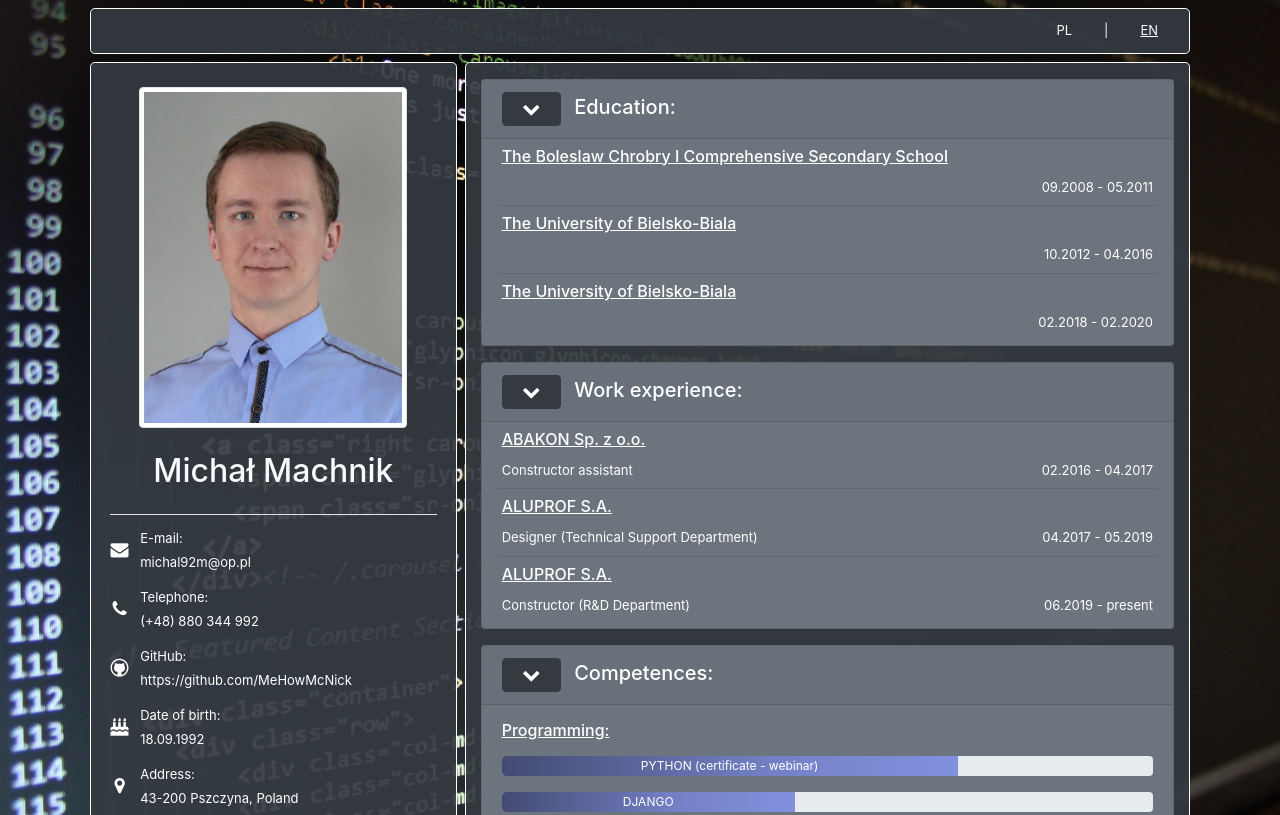
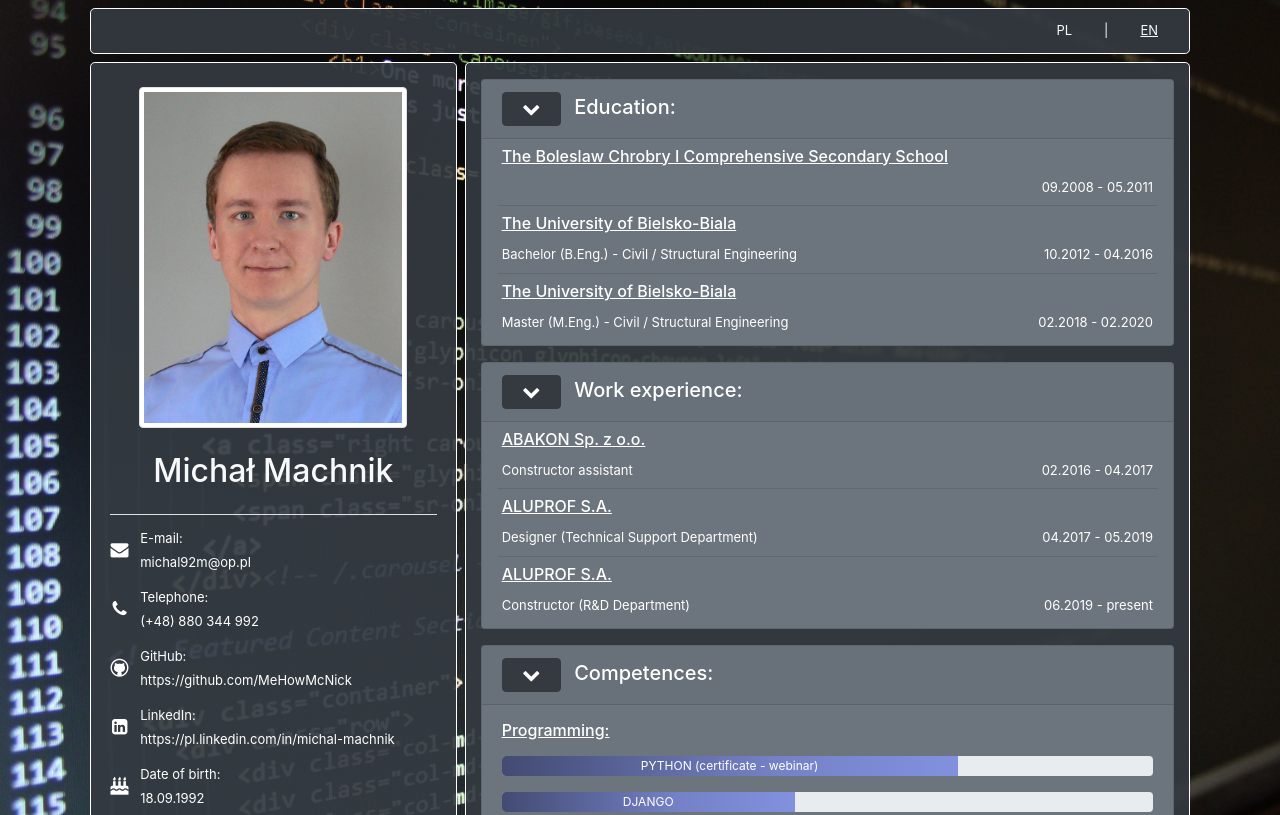
Before and after one commit to MeHowMcNick/InteractiveCV, a plain HTML site: page www/index_en.html in a window 1280 px wide. Shown: the top 815 px of the page. Drawn offline with nearby package versions, Linux system fonts and the light colour scheme.

Commit message:
Add LinkedIn profile

```diff
--- a/css/fontello.css
+++ b/css/fontello.css
@@ -24,7 +24,7 @@
   font-family: "fontello";
   font-style: normal;
   font-weight: normal;
-  speak: none;
+  speak-as: none;
 
   display: inline-block;
   text-decoration: inherit;
@@ -64,3 +64,4 @@
 .icon-github-circled-1:before { content: '\f09b'; font-size: 18px;} /* '' */
 .icon-mail-alt:before { content: '\f0e0'; font-size: 18px;} /* '' */
 .icon-birthday:before { content: '\f1fd'; font-size: 18px;} /* '' */
+.icon-linkedin-squared:before { content: '\f30c'; font-size: 18px;} /* '' */
--- a/www/index_en.html
+++ b/www/index_en.html
@@ -48,7 +48,7 @@
         <div class="container-fluid">
             <div class="row">
                 <div class="col-md-4 bg-dark text-center rounded-lg">
-                    <img src="../img/Photo.JPG" class="img-fluid img-thumbnail mt-4" style="width:80%; filter: grayscale(25%);" alt="Michał Machnik">
+                    <img src="../img/Photo.JPG" class="img-fluid img-thumbnail mt-4" style="width:80%; filter: grayscale(5%);" alt="Michał Machnik">
                     <h2 class="text-light my-4">Michał Machnik</h2>
                     <hr class="bg-light mx-1 my-0">
 
@@ -85,6 +85,18 @@
                         </tr>
                         <tr>
                             <td class="text"><a href="https://github.com/MeHowMcNick/" target="_blank">https://github.com/MeHowMcNick</a></td>
+                        </tr>
+                    </table>
+
+                    <!-- LINKEDIN -->
+
+                    <table class="text-white">
+                        <tr>
+                            <td rowspan="2" class="icon"><i class="icon-linkedin-squared"></i></td>
+                            <td class="text">LinkedIn:</td>
+                        </tr>
+                        <tr>
+                            <td class="text"><a href="https://pl.linkedin.com/in/micha%C5%82-machnik-a87307129" target="_blank">https://pl.linkedin.com/in/michal-machnik</a></td>
                         </tr>
                     </table>
 
@@ -151,6 +163,7 @@
                                         Thesis title: "Computer modelling of composite elements".
                                     </div>
                                 </div>
+                            <p class="card-text text-white pt-1 mb-0 float-left">Bachelor (B.Eng.) - Civil / Structural Engineering</p>
                             <p class="card-text text-white pt-1 float-right">10.2012 - 04.2016</p>
                         </div>
                         <hr class="mx-3 my-0">
@@ -163,6 +176,7 @@
                                     Thesis title: "Deformation test of the crane beam by Bragg's fibre-optic nets".
                                 </div>
                             </div>
+                        <p class="card-text text-white pt-1 mb-0 float-left">Master (M.Eng.) - Civil / Structural Engineering</p>
                         <p class="card-text text-white pt-1 float-right">02.2018 - 02.2020</p>
                         </div>
                     </div>
```
Also changed, not shown: index.html (+15 -1 lines), font/fontello.ttf, font/fontello.woff, font/fontello.woff2, 2 other files. Lines whose indentation alone changed are shown as unchanged.
